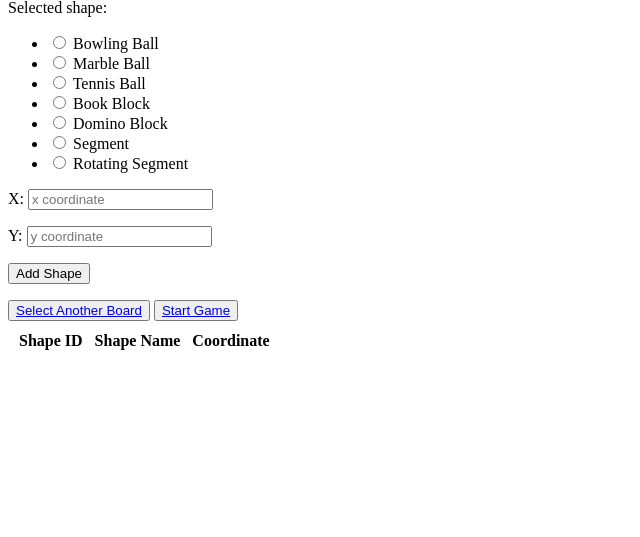
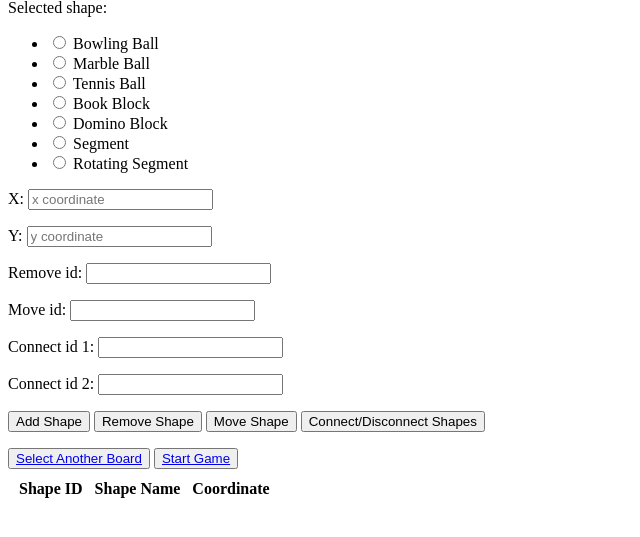
Before and after one commit to dilsada/ceng445-phase3, a Django app: page /board/1 in a window 1280 px wide. Shown: the part 107-644 px from the top of the page, without its empty margins (0-640 px from the left). Run offline with Django 3.2, Linux system fonts and the light colour scheme; a user stored in the database is signed in; data comes from the database, SQL or seed files in the repository; both versions use the stored data as it was after the commit; lists and menus that the app fills with data are empty.

Commit message:
wip cdisconnect

```diff
--- a/chain_reaction/chain_app/forms.py
+++ b/chain_reaction/chain_app/forms.py
@@ -42,3 +42,7 @@ class ShapeForm(forms.Form):
     selected_shape = forms.CharField(widget=forms.RadioSelect(choices=SHAPE_CHOICES))
     x = forms.CharField(widget=forms.NumberInput(attrs={'placeholder': 'x coordinate'}), required=True)
     y = forms.CharField(widget=forms.NumberInput(attrs={'placeholder': 'y coordinate'}), required=True)
+    remove_id = forms.IntegerField(max_value = 1000, required=False)
+    move_id = forms.IntegerField(max_value = 1000, required=False)
+    connect_id_1 = forms.IntegerField(max_value = 1000, required=False)
+    connect_id_2 = forms.IntegerField(max_value = 1000, required=False)
--- a/chain_reaction/chain_app/library/inputs/test4.json
+++ b/chain_reaction/chain_app/library/inputs/test4.json
@@ -139,12 +139,6 @@
         }
     ],
     "connectors": [
-        {
-            "id":"9",
-            "type": "connector",
-            "shape1_id": "1",
-            "shape2_id": "2"
-        }
     ]
 
 }
--- a/chain_reaction/chain_app/templates/board.html
+++ b/chain_reaction/chain_app/templates/board.html
@@ -6,6 +6,9 @@
     {% csrf_token %}
     {{form.as_p}}
         <button type="submit" value="Shape" style="color: black">Add Shape</button>
+        <button type="submit" value="Remove" style="color: black">Remove Shape</button>
+        <button type="submit" value="Move" style="color: black">Move Shape</button>
+        <button type="submit" value="Connect" style="color: black">Connect/Disconnect Shapes</button>
 </form>
 
 <button><a href="/home">Select Another Board</a></button>
--- a/chain_reaction/chain_app/views.py
+++ b/chain_reaction/chain_app/views.py
@@ -10,7 +10,8 @@ from django.urls import reverse
 from .models import BoardModel
 from django.http import HttpResponse
 
-from .library import Board, BowlingBall, MarbleBall, TennisBall, BookBlock, DominoBlock, Segment, RotatingSegment
+from .library import Board, BowlingBall, MarbleBall, TennisBall, BookBlock, DominoBlock, Segment, RotatingSegment, colors
+from .library.colors import colors
 
 import matplotlib.pyplot as plt
 import matplotlib.lines as mlines
@@ -170,9 +171,13 @@ class BoardView(View):
 			selected_shape = self.shape_form.cleaned_data.get('selected_shape')
 			x_coord = self.shape_form.cleaned_data['x']
 			y_coord = self.shape_form.cleaned_data['y']
+			remove_id = self.shape_form.cleaned_data['remove_id']
+			move_id = self.shape_form.cleaned_data['move_id']
+			connect_id_1 = self.shape_form.cleaned_data['connect_id_1']
+			connect_id_2 = self.shape_form.cleaned_data['connect_id_2']
 
 			newShape = createShape(shapeID=int(selected_shape), x = x_coord, y = y_coord)
-			content = 'New ' + str(newShape.getType()) + ' at coordinte (' + x_coord + ', ' +y_coord  + ') added successfully.'
+
 			board_name = BoardModel.objects.get(bid=int(board_id))
 			dir_path = os.path.dirname(os.path.realpath(__file__))
 			fname = os.path.join(dir_path, 'library/inputs', self.boardJSONs[board_id])
@@ -189,7 +194,38 @@ class BoardView(View):
 
 			print(self.board.state())
 			print(self.board.boardName)
-			self.board.addShape(newShape)
+
+			content = ''
+			if remove_id:
+				self.board.removeShapeWithID(str(remove_id))
+			elif move_id:
+				x = int(x_coord)
+				y = int(y_coord)
+				print(self.board.allShapes[str(move_id)])
+				self.board.moveShape(self.board.allShapes[str(move_id)], x, y)
+				content = str(newShape.getType())   + ' moved successfully' + ' by (' + str(x_coord) + ', ' + str(y_coord) + ')'
+			elif connect_id_1 and connect_id_2:
+				isConnected = False
+				shape1 = self.board.allShapes[str(connect_id_1)]
+				shape2 = self.board.allShapes[str(connect_id_2)]
+
+				print(colors.writeRed(str(self.board.connectors)))
+
+				for key, value in self.board.connectors.items():
+					print(colors.writeYellow(str(key)))
+					print(colors.writeGreen(str(value)))
+					if (str(connect_id_1) in value and str(connect_id_2) in value):
+						isConnected = True
+						self.board.disconnectShapes(connect_id_1, connect_id_2)
+						content = str(shape1.getType()) + ' ' + str(connect_id_1) + ' and ' + str(shape2.getType()) + ' ' + str(connect_id_2) + ' are disconnected successfully.'
+
+				if not isConnected:
+					self.board.connect(str(connect_id_1), str(connect_id_2))
+					content = str(shape1.getType()) + ' ' + str(connect_id_1) + ' and ' + str(shape2.getType()) + ' ' + str(connect_id_2) + ' are connected successfully.'
+
+			else:
+				self.board.addShape(newShape)
+				content = 'New ' + str(newShape.getType()) + ' at coordinte (' + x_coord + ', ' +y_coord  + ') added successfully.'
 			print(self.board.state())
 
 			board_name.bstate = json.dumps(self.board.save())
```
Also changed, not shown: chain_reaction/chain_app/library/Board.py (+29 -14 lines), chain_reaction/chain_app/library/inputs/test1.json (+1 -6 lines), chain_reaction/chain_app/library/inputs/test2.json (+1 -6 lines), chain_reaction/chain_app/library/Ball.py (line endings or trailing spaces), chain_reaction/db.sqlite3, 3 other files.
